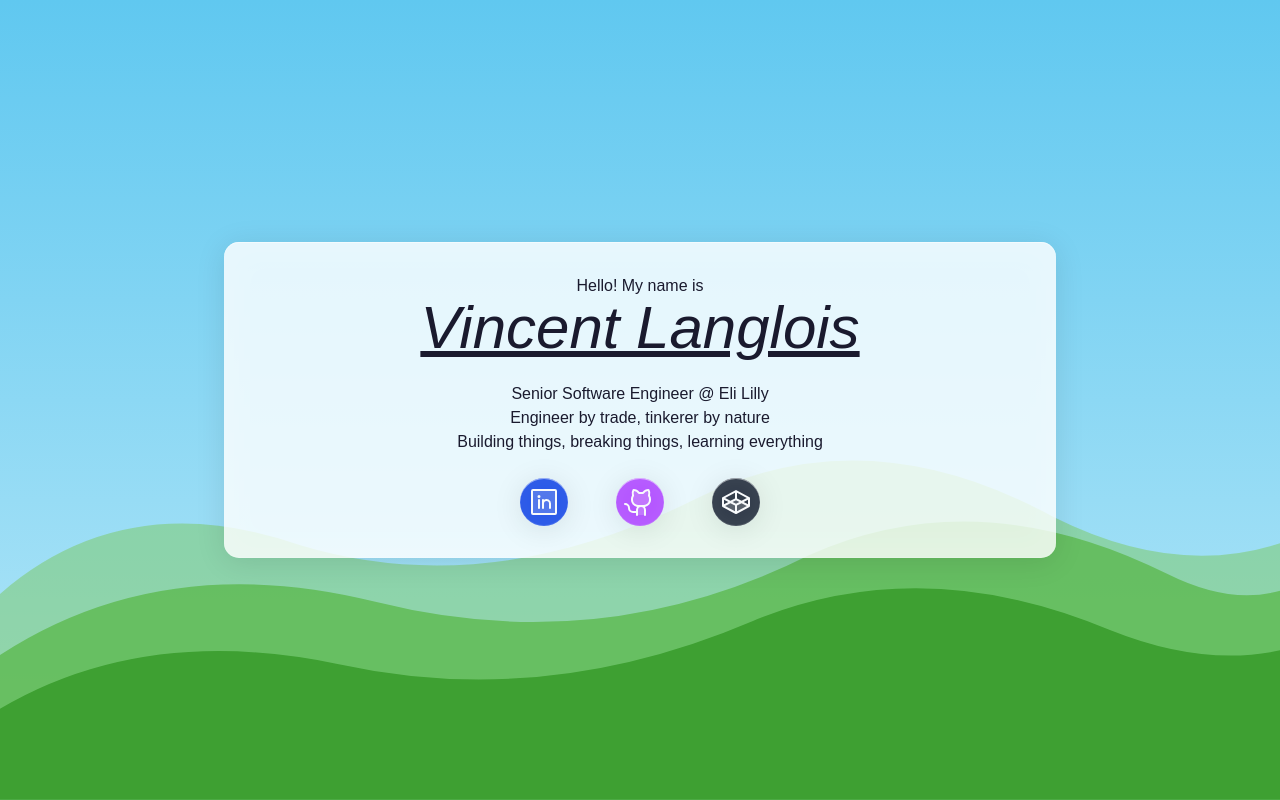
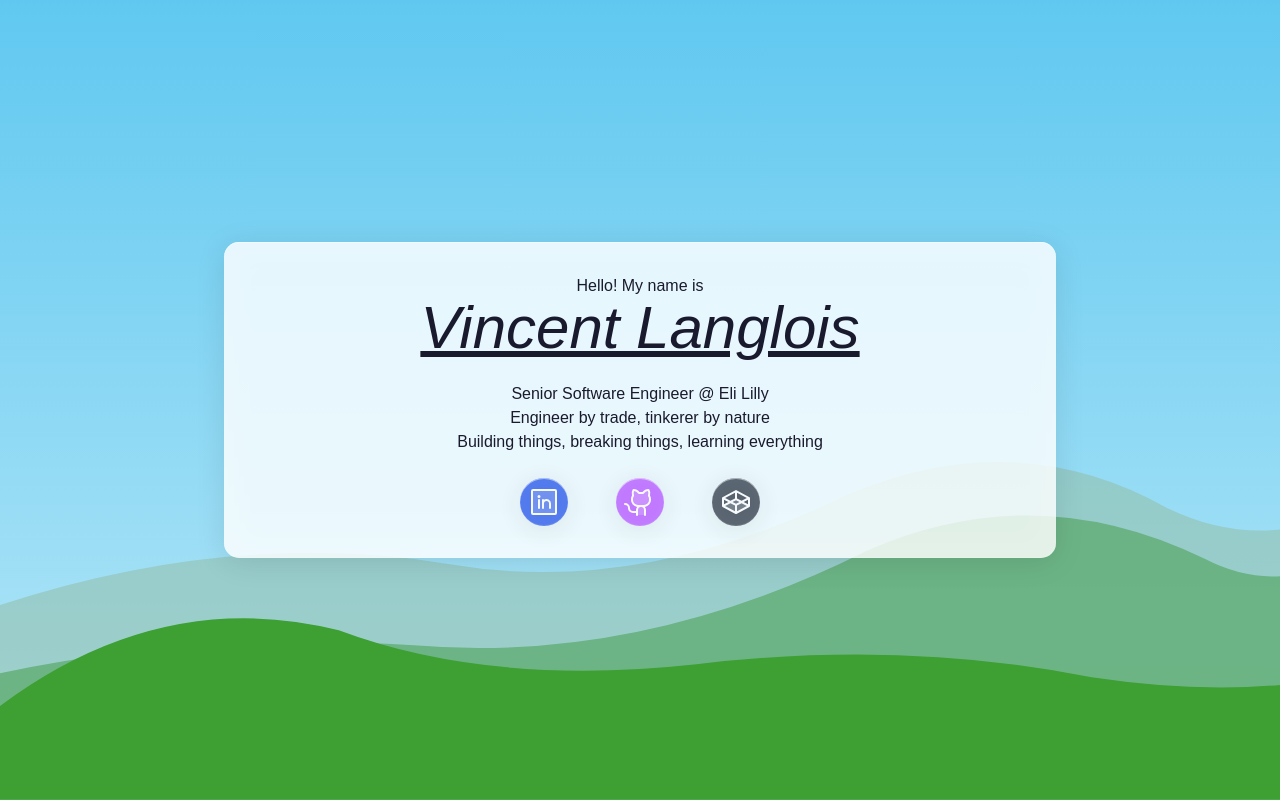
Before and after one commit to vtlanglois/portfolio-v2, a Next.js app: page / in a window 1280 px wide. Built offline with nearby package versions, Linux system fonts and the light colour scheme.

Commit message:
refactor: tweak hill shape

```diff
--- a/src/components/sections/Hero/index.tsx
+++ b/src/components/sections/Hero/index.tsx
@@ -78,8 +78,8 @@ export default function Hero() {
           </defs>
           <g clipPath="url(#hillsClip)">
             <path
-              d="M-10 200 Q60 130 160 165 Q260 195 370 140 Q460 95 560 150 Q630 185 690 160 L690 400 L-10 400 Z"
-              fill="#7ecb6e"
+              d="M-10 200 Q120 155 240 175 Q340 192 450 138 Q540 100 620 145 Q655 162 690 155 L690 400 L-10 400 Z"
+              fill="#93bfa8"
               opacity="0.55"
               filter="url(#noise-far)"
             >
@@ -90,15 +90,16 @@ export default function Hero() {
                 calcMode="spline"
                 keySplines="0.45 0 0.55 1; 0.45 0 0.55 1"
                 values="
-  M-10 200 Q60 130 160 165 Q260 195 370 140 Q460 95 560 150 Q630 185 690 160 L690 400 L-10 400 Z;
-  M-10 203 Q60 133 160 162 Q260 192 370 143 Q460 98 560 147 Q630 182 690 163 L690 400 L-10 400 Z;
-  M-10 200 Q60 130 160 165 Q260 195 370 140 Q460 95 560 150 Q630 185 690 160 L690 400 L-10 400 Z
+  M-10 200 Q120 155 240 175 Q340 192 450 138 Q540 100 620 145 Q655 162 690 155 L690 400 L-10 400 Z;
+  M-10 203 Q120 158 240 172 Q340 189 450 141 Q540 103 620 142 Q655 159 690 158 L690 400 L-10 400 Z;
+  M-10 200 Q120 155 240 175 Q340 192 450 138 Q540 100 620 145 Q655 162 690 155 L690 400 L-10 400 Z
 "
               />
             </path>
+
             <path
-              d="M-10 230 Q80 165 200 195 Q320 225 430 170 Q520 130 620 180 Q660 200 690 185 L690 400 L-10 400 Z"
-              fill="#5ab84a"
+              d="M-10 235 Q100 210 220 218 Q340 228 460 168 Q550 128 640 172 Q665 185 690 180 L690 400 L-10 400 Z"
+              fill="#5dab6e"
               opacity="0.75"
               filter="url(#noise-mid)"
             >
@@ -109,14 +110,15 @@ export default function Hero() {
                 calcMode="spline"
                 keySplines="0.45 0 0.55 1; 0.45 0 0.55 1"
                 values="
-  M-10 230 Q80 165 200 195 Q320 225 430 170 Q520 130 620 180 Q660 200 690 185 L690 400 L-10 400 Z;
-  M-10 233 Q80 168 200 192 Q320 222 430 173 Q520 133 620 177 Q660 197 690 188 L690 400 L-10 400 Z;
-  M-10 230 Q80 165 200 195 Q320 225 430 170 Q520 130 620 180 Q660 200 690 185 L690 400 L-10 400 Z
+  M-10 235 Q100 210 220 218 Q340 228 460 168 Q550 128 640 172 Q665 185 690 180 L690 400 L-10 400 Z;
+  M-10 238 Q100 213 220 215 Q340 225 460 171 Q550 131 640 169 Q665 182 690 183 L690 400 L-10 400 Z;
+  M-10 235 Q100 210 220 218 Q340 228 460 168 Q550 128 640 172 Q665 185 690 180 L690 400 L-10 400 Z
 "
               />
             </path>
+
             <path
-              d="M-10 258 Q70 205 180 228 Q290 252 400 205 Q490 168 590 210 Q645 232 690 218 L690 9999 L-10 9999 Z"
+              d="M-10 258 Q80 185 180 210 Q260 240 370 228 Q480 215 580 235 Q640 244 690 238 L690 9999 L-10 9999 Z"
               fill="#3ea032"
               filter="url(#noise-near)"
             >
@@ -127,9 +129,9 @@ export default function Hero() {
                 calcMode="spline"
                 keySplines="0.45 0 0.55 1; 0.45 0 0.55 1"
                 values="
-  M-10 258 Q70 205 180 228 Q290 252 400 205 Q490 168 590 210 Q645 232 690 218 L690 9999 L-10 9999 Z;
-  M-10 261 Q70 208 180 225 Q290 249 400 208 Q490 171 590 207 Q645 229 690 221 L690 9999 L-10 9999 Z;
-  M-10 258 Q70 205 180 228 Q290 252 400 205 Q490 168 590 210 Q645 232 690 218 L690 9999 L-10 9999 Z
+  M-10 258 Q80 185 180 210 Q260 240 370 228 Q480 215 580 235 Q640 244 690 238 L690 9999 L-10 9999 Z;
+  M-10 261 Q80 188 180 207 Q260 237 370 231 Q480 218 580 232 Q640 241 690 241 L690 9999 L-10 9999 Z;
+  M-10 258 Q80 185 180 210 Q260 240 370 228 Q480 215 580 235 Q640 244 690 238 L690 9999 L-10 9999 Z
 "
               />
             </path>
@@ -154,7 +156,7 @@ export default function Hero() {
               href="https://www.linkedin.com/in/vtlanglois/"
               target="_blank"
               rel="noopener noreferrer"
-              className="rounded-full bg-blue-700 hover:bg-blue-900 hover:scale-125  p-2 transition duration-300 motion-reduce:transition-none motion-reduce:transform-none"
+              className="rounded-full opacity-80 bg-blue-700 hover:bg-blue-900 hover:scale-125  p-2 transition duration-300 motion-reduce:transition-none motion-reduce:transform-none"
               title="Link to Vincent's LinkedIn profile"
             >
               <LinkedinLogoIcon
@@ -167,7 +169,7 @@ export default function Hero() {
               href="https://github.com/vtlanglois"
               target="_blank"
               rel="noopener noreferrer"
-              className="rounded-full bg-purple-500 hover:bg-purple-600 hover:scale-125 p-2 transition duration-300 motion-reduce:transition-none motion-reduce:transform-none"
+              className="rounded-full opacity-80 bg-purple-500 hover:bg-purple-600 hover:scale-125 p-2 transition duration-300 motion-reduce:transition-none motion-reduce:transform-none"
               title="Link to Vincent's GitHub profile"
             >
               <GithubLogoIcon
@@ -180,7 +182,7 @@ export default function Hero() {
               href="https://codepen.io/vtlanglois"
               target="_blank"
               rel="noopener noreferrer"
-              className="rounded-full bg-gray-800 hover:bg-gray-900 p-2  hover:scale-125 transition duration-300 motion-reduce:transition-none motion-reduce:transform-none"
+              className="rounded-full opacity-80 bg-gray-800 hover:bg-gray-900 p-2  hover:scale-125 transition duration-300 motion-reduce:transition-none motion-reduce:transform-none"
               title="Link to Vincent's Codepen profile"
             >
               <CodepenLogoIcon
```
